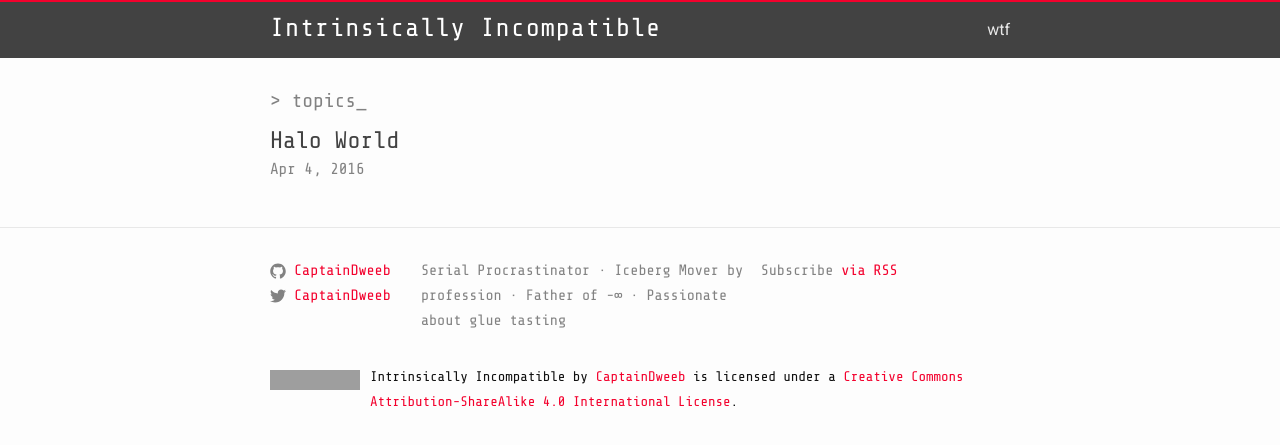
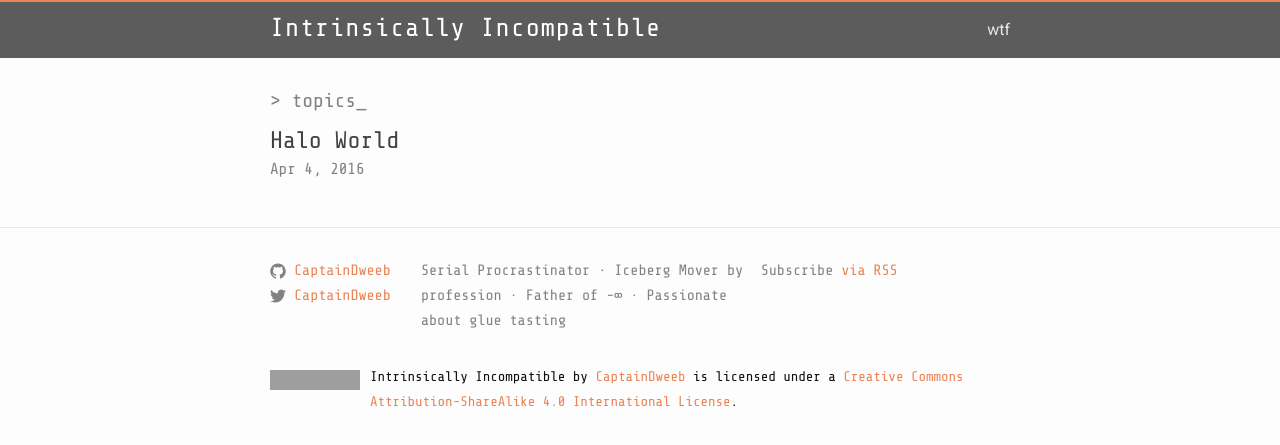
Before and after one commit to captaindweeb/captaindweeb.github.io, a Jekyll site: the page built from index.html, in a window 1280 px wide. Shown: the top 445 px of the page. Built offline with Jekyll 4.4.1, drawn with Linux system fonts in a browser that asks for light colours; grey boxes are pictures that could not be loaded.

Commit message:
Update brand color and site header background

```diff
--- a/_sass/_layout.scss
+++ b/_sass/_layout.scss
@@ -2,7 +2,7 @@
  * Site header
  */
 .site-header {
-    background: $grey-color-dark;
+    background: lighten($grey-color-dark, 10%);
     border-top: 2px solid $brand-color;
     min-height: 56px;
 
--- a/css/main.scss
+++ b/css/main.scss
@@ -16,7 +16,7 @@ $spacing-unit:     30px;
 
 $text-color:       #111;
 $background-color: #fdfdfd;
-$brand-color:      #f3012d;
+$brand-color:      rgb(234,132,85);
 
 $grey-color:       #828282;
 $grey-color-light: lighten($grey-color, 40%);
```
